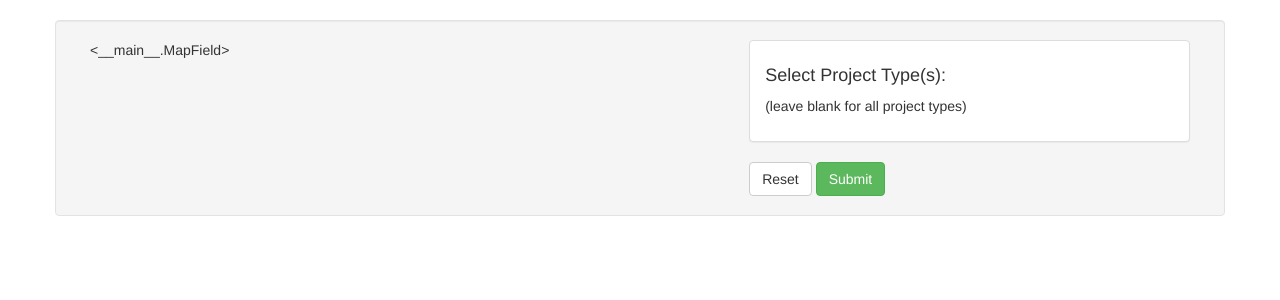
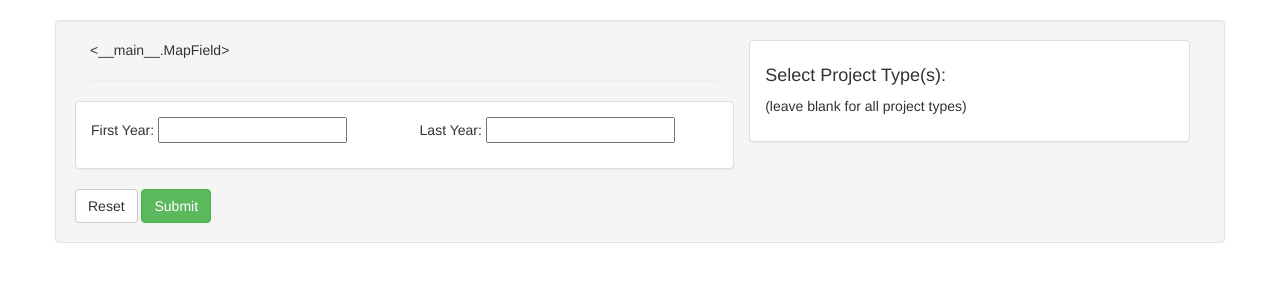
Before and after one commit to duffco89/Project-Tracker-2, a Django app: template pjtk2/templates/pjtk2/find_projects_gis.html in a window 1280 px wide. Shown: the part 52-352 px from the top of the page. Run offline with Django 3.2, Linux system fonts and the light colour scheme; the template is opened without the code that fills it: values that come from a table or form of the project are taken from there, others are empty; parts of the project's set-up code (start-up, migrations or seed data) failed here and were passed over; some libraries are stand-ins or nearby versions.

Commit message:
Updated forms, views and templates to filter projects in roi by year
Updated the form to find projects by roi to include inputs for first and
last year.  These are passed into the view and onto find_projects_roi.

```diff
--- a/pjtk2/forms.py
+++ b/pjtk2/forms.py
@@ -895,19 +895,5 @@ class GeoForm(forms.Form):
         ProjectType.objects.all().order_by('project_type'), required=False,
         widget=forms.CheckboxSelectMultiple(), label='Project Type')
 
-    #first_year
-    #last_year
-
-##    helper = FormHelper()
-##    helper.form_id = 'FindEventsMap'
-##    helper.form_class = 'blueForms'
-##    helper.form_method = 'post'
-##    helper.form_action = ''
-##    helper.add_input(Submit('submit', 'Submit'))
-##
-##    helper.layout = Layout(
-##        Div(
-##            Div(selection, class_id='col-md-9'),
-##            Div(project_types, class_id='col-md-3'),
-##            class_id='row')
-##    )
+    first_year = forms.IntegerField(required=False)
+    last_year = forms.IntegerField(required=False)
--- a/pjtk2/templates/pjtk2/find_projects_gis.html
+++ b/pjtk2/templates/pjtk2/find_projects_gis.html
@@ -21,6 +21,25 @@
     <form method="post" id="" action="">{% csrf_token %}
       <div class="col-md-7">
         {{ form.selection }}
+        <hr />
+        <div class="row" >
+          <div class="panel panel-default">
+            <div class="panel-body">
+              <div class="row" >
+                <div class="col-md-6">
+                  <p>First Year: {{ form.first_year }}</p>
+                </div>
+                <div class="col-md-6">
+                  <p>Last Year: {{ form.last_year }}</p>
+                </div>
+              </div>
+            </div>
+          </div>
+        </div>
+        <div class="row" >
+          <a href="{% url 'find_projects_roi' %}" class="btn btn-default">Reset</a>
+          <button type="submit" class="btn  btn-success">Submit</button>
+        </div>
       </div>
       <div class="col-md-5">
         <div class="panel panel-default">
@@ -30,8 +49,6 @@
             {{ form.project_types }}
           </div>
         </div>
-        <a href="{% url 'find_projects_roi' %}" class="btn btn-default">Reset</a>
-        <button type="submit" class="btn  btn-success">Submit</button>
       </div>
     </form>
   </div>
--- a/pjtk2/views.py
+++ b/pjtk2/views.py
@@ -958,8 +958,11 @@ def find_projects_roi_view(request):
         if form.is_valid():
             roi = form.cleaned_data['selection'][0]
             project_types = form.cleaned_data['project_types']
+            first_year = form.cleaned_data['first_year']
+            last_year = form.cleaned_data['last_year']
 
-            projects = find_roi_projects(roi, project_types)
+            projects = find_roi_projects(roi, project_types, first_year,
+                                         last_year)
 
             mymap = get_map(points=projects['map_points'], roi=roi)
 
```
Also changed, not shown: pjtk2/templates/pjtk2/show_projects_gis.html (+6 -4 lines).
